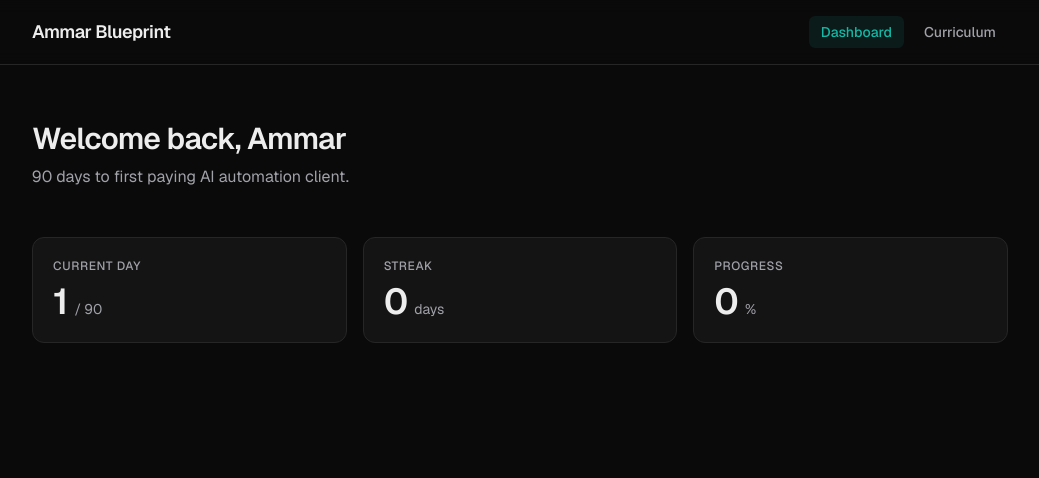
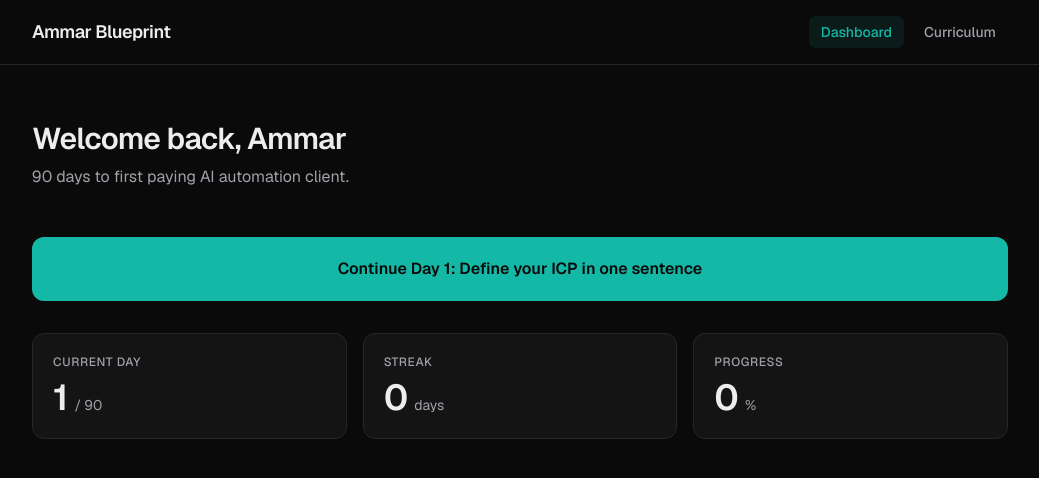
Before and after one commit to ammarfeyzula996-pixel/ammar-blueprint, a Next.js app: page / in a window 1280 px wide. Shown: the top 478 px of the page, without its empty margins (120-1159 px from the left). Built offline with nearby package versions, Linux system fonts and the light colour scheme.

Commit message:
add continue-day button to dashboard

```diff
--- a/app/page.tsx
+++ b/app/page.tsx
@@ -1,32 +1,54 @@
 "use client";
 
+import Link from "next/link";
 import { useEffect, useState } from "react";
 import {
   getCompletedCount,
   getCurrentStreak,
+  isDayComplete,
 } from "@/lib/storage";
 import curriculum from "@/data/curriculum.json";
+import type { Curriculum, Day, Week } from "@/lib/types";
+
+const data = curriculum as Curriculum;
+
+type NextEntry = { day: Day; week: Week };
 
 export default function Home() {
   const [mounted, setMounted] = useState(false);
   const [completed, setCompleted] = useState(0);
   const [streak, setStreak] = useState(0);
+  const [next, setNext] = useState<NextEntry | null>(null);
 
   useEffect(() => {
     setCompleted(getCompletedCount());
     setStreak(getCurrentStreak());
+
+    let found: NextEntry | null = null;
+    for (const week of data.weeks) {
+      for (const day of week.days) {
+        if (!isDayComplete(day.dayNumber)) {
+          found = { day, week };
+          break;
+        }
+      }
+      if (found) break;
+    }
+    setNext(found);
     setMounted(true);
   }, []);
 
-  const totalDays = curriculum.totalDays;
-  const currentDay = Math.min(completed + 1, totalDays);
+  const totalDays = data.totalDays;
+  const currentDayNumber = next ? next.day.dayNumber : completed + 1;
   const progressPercent =
     totalDays === 0 ? 0 : Math.round((completed / totalDays) * 100);
+  const allComplete = mounted && completed >= totalDays;
+  const waitingForContent = mounted && !next && !allComplete;
 
   const stats = [
     {
       label: "Current day",
-      value: mounted ? String(currentDay) : "—",
+      value: mounted ? String(Math.min(currentDayNumber, totalDays)) : "—",
       suffix: `/ ${totalDays}`,
     },
     {
@@ -52,6 +74,32 @@ export default function Home() {
         </p>
       </header>
 
+      <section aria-label="Today" className="mb-6 sm:mb-8">
+        {!mounted ? (
+          <div
+            aria-hidden
+            className="h-14 w-full rounded-xl border border-border bg-surface sm:h-16"
+          />
+        ) : allComplete ? (
+          <div className="flex h-14 w-full items-center justify-center rounded-xl border border-accent/60 bg-accent/10 px-4 text-sm font-medium text-accent sm:h-16 sm:text-base">
+            All 90 days complete
+          </div>
+        ) : waitingForContent ? (
+          <div className="flex h-14 w-full items-center justify-center rounded-xl border border-dashed border-border bg-surface px-4 text-sm text-muted sm:h-16 sm:text-base">
+            More curriculum coming soon
+          </div>
+        ) : next ? (
+          <Link
+            href={`/curriculum/${next.week.slug}/${next.day.dayNumber}`}
+            className="flex h-14 w-full items-center justify-center rounded-xl bg-accent px-4 text-sm font-semibold text-bg transition-colors hover:bg-accent-hover sm:h-16 sm:text-base"
+          >
+            <span className="truncate">
+              Continue Day {next.day.dayNumber}: {next.day.title}
+            </span>
+          </Link>
+        ) : null}
+      </section>
+
       <section
         aria-label="Progress overview"
         className="grid grid-cols-1 gap-3 sm:grid-cols-3 sm:gap-4"
```
